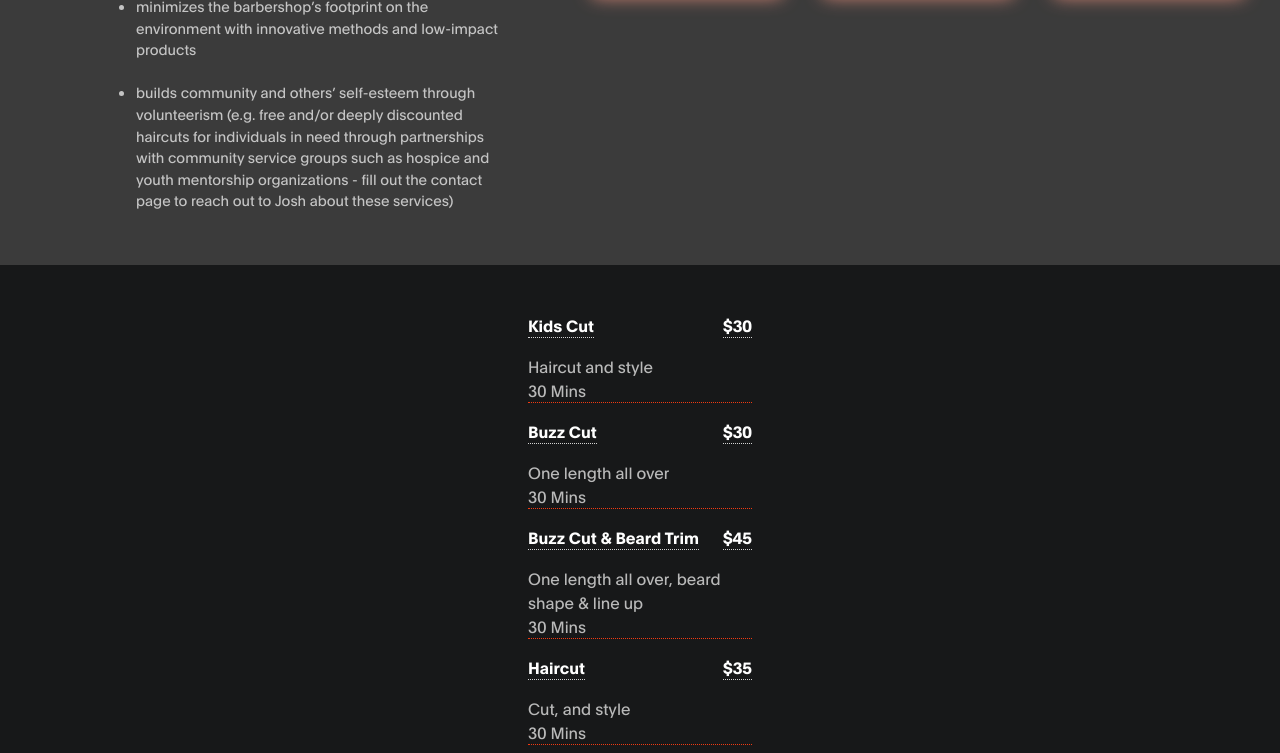
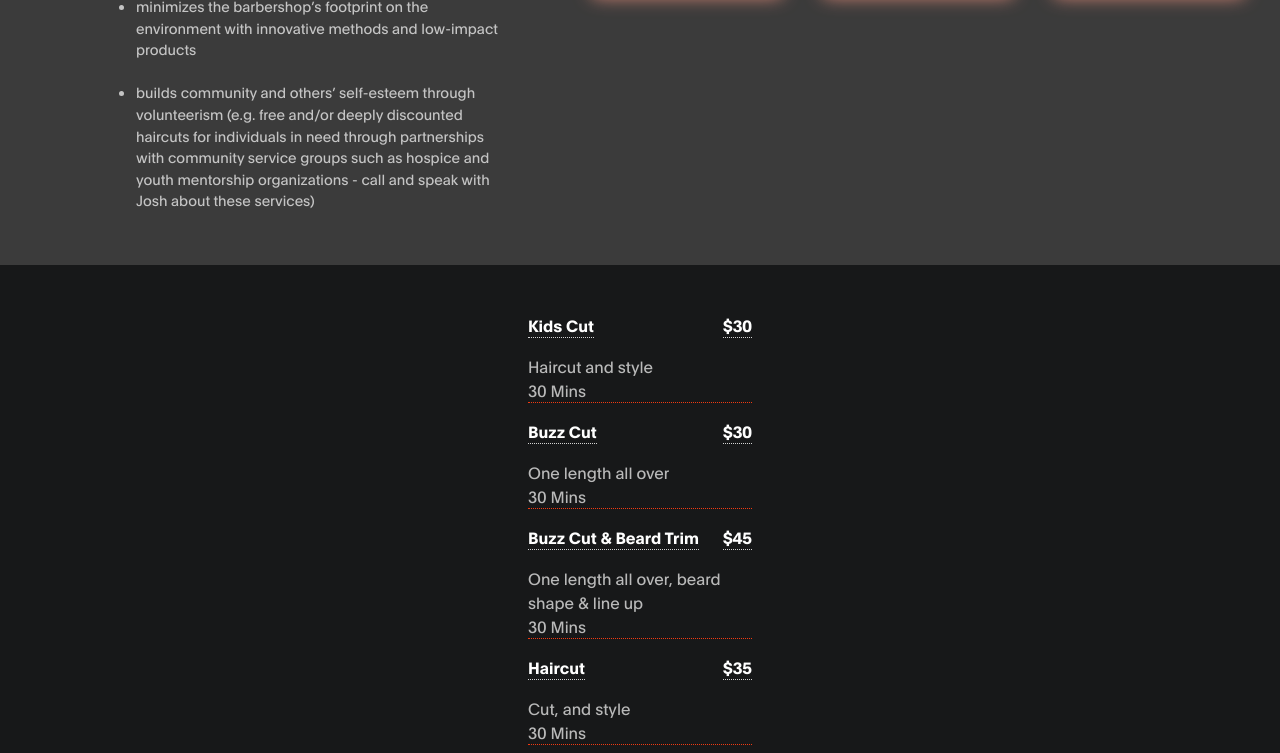
Before and after one commit to josh-fusillo/vibc, a plain HTML site: page index.html in a window 1280 px wide. Shown: the part 1587-2340 px from the top of the page. Drawn offline with nearby package versions, Linux system fonts and the light colour scheme.

Commit message:
Update copy

```diff
--- a/css/tooplate-gymso-style.css
+++ b/css/tooplate-gymso-style.css
@@ -601,6 +601,7 @@ https://www.tooplate.com/view/2119-gymso-fitness
   .site-footer {
     border-top: 1px solid #efebeb;
     padding: 3rem 0;
+    background-color: #171819;
   }
 
   .site-footer a {
--- a/index.html
+++ b/index.html
@@ -142,7 +142,7 @@
                       <li>discounted cuts to members of Vancouver Island’s first responders and Indigenous community members</li><br>
                       <li>it’s a LGBTQ2+ positive business</li><br>
                       <li>minimizes the barbershop’s footprint on the environment with innovative methods and low-impact products</li><br>
-                      <li>builds community and others’ self-esteem through volunteerism (e.g. free and/or deeply discounted haircuts for individuals in need through partnerships with community service groups such as hospice and youth mentorship organizations - fill out the contact page to reach out to Josh about these services)</li><br>
+                      <li>builds community and others’ self-esteem through volunteerism (e.g. free and/or deeply discounted haircuts for individuals in need through partnerships with community service groups such as hospice and youth mentorship organizations - call and speak with Josh about these services)</li><br>
 
                   </ul>
                 </div>
```
